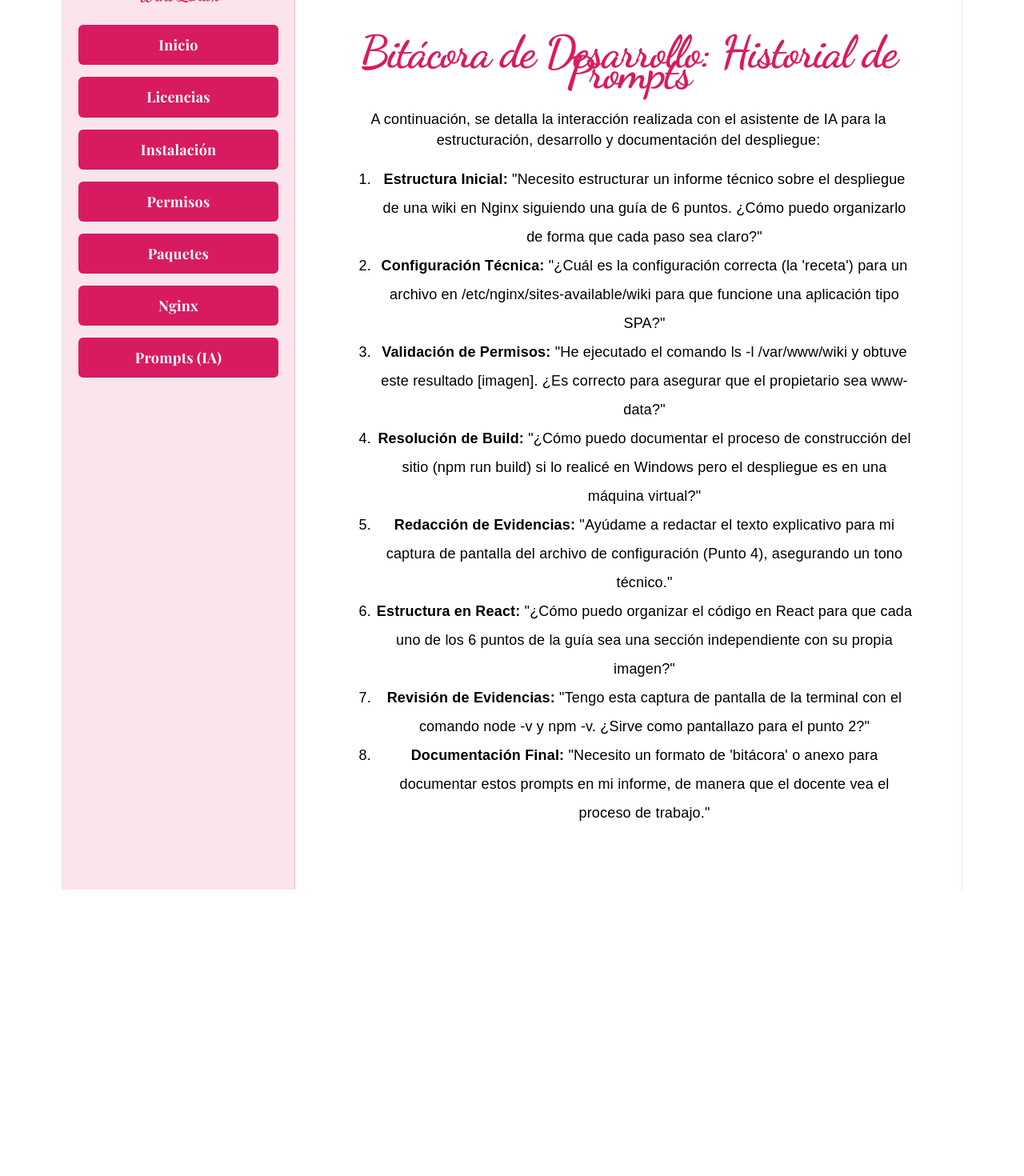
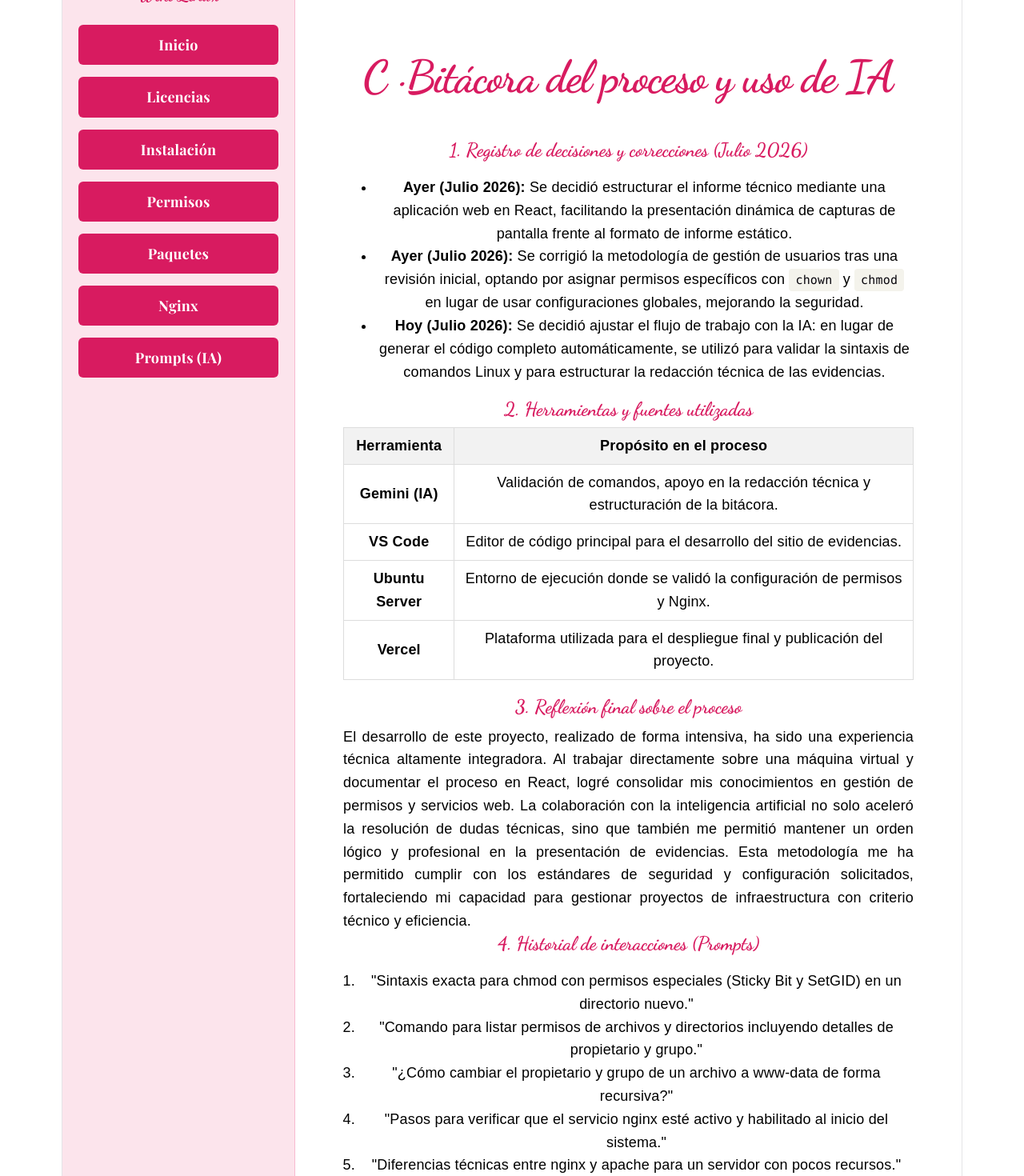
Before and after one commit to nicole-aranguiz/wikilnx_aranic, a React (Vite) app: page /prompts in a window 1280 px wide. Shown: the part 40-1510 px from the top of the page at 80% size. Before the commit the page ends 1152 px from the top, so only its background shows below. Built offline with nearby package versions, Linux system fonts and the light colour scheme.

Commit message:
Finalización de documentación técnica, bitácora y registro de evidencias del despliegue en Nginx

```diff
--- a/src/components/Instalacion.jsx
+++ b/src/components/Instalacion.jsx
@@ -73,6 +73,20 @@ const Instalacion = () => {
 
       </section>
 
+      {/* --- INICIO BLOQUE PAUTA 3.1.2 --- */}
+<div style={{ marginTop: '20px' }}>
+  <h3>Evidencia de Configuración Básica (Pauta 3.1.2)</h3>
+
+  <p><strong>1. Hostname e IP:</strong></p>
+  <img src="/ip a .jpg" alt="Hostname e IP" style={{ width: '100%', maxWidth: '700px', borderRadius: '8px', border: '1px solid #ccc', margin: '10px 0' }} />
+
+  <p><strong>2. Actualizaciones del Sistema:</strong></p>
+  <img src="/vvvvvvvvvvvvvv.jpg" alt="Actualizaciones" style={{ width: '100%', maxWidth: '700px', borderRadius: '8px', border: '1px solid #ccc', margin: '10px 0' }} />
+
+  <p><strong>3. Firewall (UFW):</strong></p>
+  <img src="/03_ufw.png.jpg" alt="Firewall" style={{ width: '100%', maxWidth: '700px', borderRadius: '8px', border: '1px solid #ccc', margin: '10px 0' }} />
+</div>
+
       <section style={{ marginBottom: '30px' }}>
         <h2>2. Despliegue y Acceso Inicial</h2>
         <p>Tras la instalación de Ubuntu Server (usuario: <em>inacap</em>) y la activación de OpenSSH, se estableció la conexión remota desde el equipo anfitrión. La siguiente imagen confirma el acceso exitoso al servidor:</p>
@@ -87,17 +101,7 @@ const Instalacion = () => {
             margin: '15px 0'
           }}
         />
-        <img
-          src="/1. evidencia inicio de sesion.jpg"
-          alt="Evidencia inicio de sesión srv-wiki"
-          style={{
-            width: '100%',
-            maxWidth: '700px',
-            borderRadius: '8px',
-            border: '1px solid #ccc',
-            margin: '15px 0'
-          }}
-        />
+
         {/* Nueva captura agregada */}
         <img
           src="/Captura de pantalla 2026-07-07 205158.jpg"
--- a/src/components/Licencias.jsx
+++ b/src/components/Licencias.jsx
@@ -108,6 +108,19 @@ const Licencias = () => {
         </div>
       </section>
 
+      {/* Sección final: Relación con el proyecto */}
+      <section style={{ marginTop: '30px', padding: '20px', backgroundColor: '#eef6ff', borderRadius: '8px', border: '1px solid #b3d7ff' }}>
+        <h3>Relación con el proyecto</h3>
+        <p>
+          En la implementación de este laboratorio, el sistema operativo base  <strong> Ubuntu </strong>
+           utiliza una licencia <strong>Copyleft (GPL)</strong>, garantizando la libertad del software.
+          Por su parte, el servidor web <strong>Nginx</strong> emplea una licencia <strong>BSD (Permisiva)</strong>,
+          lo que permite su despliegue y uso eficiente en nuestra infraestructura[cite: 1].
+          Finalmente, al realizar las pruebas en un entorno <strong>Windows</strong>, trabajamos bajo un
+          esquema de <strong>Software Propietario</strong>.
+        </p>
+      </section>
+
     </div>
   );
 };
--- a/src/components/Prompts.jsx
+++ b/src/components/Prompts.jsx
@@ -2,29 +2,69 @@ import React from 'react';
 
 const Prompts = () => {
   return (
-    <div style={{ padding: '20px', fontFamily: 'Arial, sans-serif' }}>
-      <h1>Bitácora de Desarrollo: Historial de Prompts</h1>
-      <p>
-        A continuación, se detalla la interacción realizada con el asistente de IA
-        para la estructuración, desarrollo y documentación del despliegue:
+    <div style={{ padding: '20px', fontFamily: 'Arial, sans-serif', maxWidth: '800px', margin: 'auto', lineHeight: '1.6' }}>
+      <h1>C · Bitácora del proceso y uso de IA</h1>
+
+      {/* 1. Decisiones y Correcciones */}
+      <h2>1. Registro de decisiones y correcciones (Julio 2026)</h2>
+      <ul>
+        <li><strong>Ayer (Julio 2026):</strong> Se decidió estructurar el informe técnico mediante una aplicación web en React, facilitando la presentación dinámica de capturas de pantalla frente al formato de informe estático.</li>
+        <li><strong>Ayer (Julio 2026):</strong> Se corrigió la metodología de gestión de usuarios tras una revisión inicial, optando por asignar permisos específicos con <code>chown</code> y <code>chmod</code> en lugar de usar configuraciones globales, mejorando la seguridad.</li>
+        <li><strong>Hoy (Julio 2026):</strong> Se decidió ajustar el flujo de trabajo con la IA: en lugar de generar el código completo automáticamente, se utilizó para validar la sintaxis de comandos Linux y para estructurar la redacción técnica de las evidencias.</li>
+      </ul>
+
+      {/* 2. Herramientas y fuentes */}
+      <h2>2. Herramientas y fuentes utilizadas</h2>
+      <table style={{ width: '100%', borderCollapse: 'collapse', marginBottom: '20px' }}>
+        <thead>
+          <tr style={{ backgroundColor: '#f2f2f2' }}>
+            <th style={{ border: '1px solid #ddd', padding: '8px' }}>Herramienta</th>
+            <th style={{ border: '1px solid #ddd', padding: '8px' }}>Propósito en el proceso</th>
+          </tr>
+        </thead>
+        <tbody>
+          <tr>
+            <td style={{ border: '1px solid #ddd', padding: '8px' }}><strong>Gemini (IA)</strong></td>
+            <td style={{ border: '1px solid #ddd', padding: '8px' }}>Validación de comandos, apoyo en la redacción técnica y estructuración de la bitácora.</td>
+          </tr>
+          <tr>
+            <td style={{ border: '1px solid #ddd', padding: '8px' }}><strong>VS Code</strong></td>
+            <td style={{ border: '1px solid #ddd', padding: '8px' }}>Editor de código principal para el desarrollo del sitio de evidencias.</td>
+          </tr>
+          <tr>
+            <td style={{ border: '1px solid #ddd', padding: '8px' }}><strong>Ubuntu Server</strong></td>
+            <td style={{ border: '1px solid #ddd', padding: '8px' }}>Entorno de ejecución donde se validó la configuración de permisos y Nginx.</td>
+          </tr>
+          <tr>
+            <td style={{ border: '1px solid #ddd', padding: '8px' }}><strong>Vercel</strong></td>
+            <td style={{ border: '1px solid #ddd', padding: '8px' }}>Plataforma utilizada para el despliegue final y publicación del proyecto.</td>
+          </tr>
+        </tbody>
+      </table>
+
+      {/* 3. Reflexión final */}
+      <h2>3. Reflexión final sobre el proceso</h2>
+      <p style={{ textAlign: 'justify' }}>
+        El desarrollo de este proyecto, realizado de forma intensiva, ha sido una experiencia técnica altamente integradora.
+        Al trabajar directamente sobre una máquina virtual y documentar el proceso en React, logré consolidar mis
+        conocimientos en gestión de permisos y servicios web. La colaboración con la inteligencia artificial no
+        solo aceleró la resolución de dudas técnicas, sino que también me permitió mantener un orden lógico y
+        profesional en la presentación de evidencias. Esta metodología me ha permitido cumplir con los estándares
+        de seguridad y configuración solicitados, fortaleciendo mi capacidad para gestionar proyectos de
+        infraestructura con criterio técnico y eficiencia.
       </p>
 
-      <ol style={{ lineHeight: '2' }}>
-        <li><strong>Estructura Inicial:</strong> "Necesito estructurar un informe técnico sobre el despliegue de una wiki en Nginx siguiendo una guía de 6 puntos. ¿Cómo puedo organizarlo de forma que cada paso sea claro?"</li>
-
-        <li><strong>Configuración Técnica:</strong> "¿Cuál es la configuración correcta (la 'receta') para un archivo en /etc/nginx/sites-available/wiki para que funcione una aplicación tipo SPA?"</li>
-
-        <li><strong>Validación de Permisos:</strong> "He ejecutado el comando ls -l /var/www/wiki y obtuve este resultado [imagen]. ¿Es correcto para asegurar que el propietario sea www-data?"</li>
-
-        <li><strong>Resolución de Build:</strong> "¿Cómo puedo documentar el proceso de construcción del sitio (npm run build) si lo realicé en Windows pero el despliegue es en una máquina virtual?"</li>
-
-        <li><strong>Redacción de Evidencias:</strong> "Ayúdame a redactar el texto explicativo para mi captura de pantalla del archivo de configuración (Punto 4), asegurando un tono técnico."</li>
-
-        <li><strong>Estructura en React:</strong> "¿Cómo puedo organizar el código en React para que cada uno de los 6 puntos de la guía sea una sección independiente con su propia imagen?"</li>
-
-        <li><strong>Revisión de Evidencias:</strong> "Tengo esta captura de pantalla de la terminal con el comando node -v y npm -v. ¿Sirve como pantallazo para el punto 2?"</li>
-
-        <li><strong>Documentación Final:</strong> "Necesito un formato de 'bitácora' o anexo para documentar estos prompts en mi informe, de manera que el docente vea el proceso de trabajo."</li>
+      {/* 4. Historial de Prompts */}
+      {/* 4. Historial de interacciones (Prompts) */}
+      <h2>4. Historial de interacciones (Prompts)</h2>
+      <ol style={{ paddingLeft: '20px' }}>
+        <li>"Sintaxis exacta para chmod con permisos especiales (Sticky Bit y SetGID) en un directorio nuevo."</li>
+        <li>"Comando para listar permisos de archivos y directorios incluyendo detalles de propietario y grupo."</li>
+        <li>"¿Cómo cambiar el propietario y grupo de un archivo a www-data de forma recursiva?"</li>
+        <li>"Pasos para verificar que el servicio nginx esté activo y habilitado al inicio del sistema."</li>
+        <li>"Diferencias técnicas entre nginx y apache para un servidor con pocos recursos."</li>
+        <li>"¿Cómo comprobar la sintaxis de un archivo de configuración de nginx antes de reiniciar el servicio?"</li>
+        <li>"¿Cómo listar los procesos actuales que están ocupando el puerto 80?"</li>
       </ol>
     </div>
   );
```
Also changed, not shown: public/vvvvvvvvvvvvvv.jpg (added).
